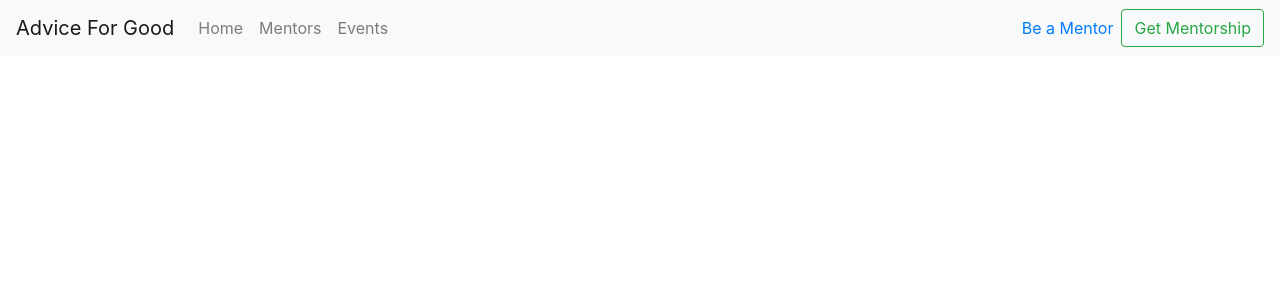
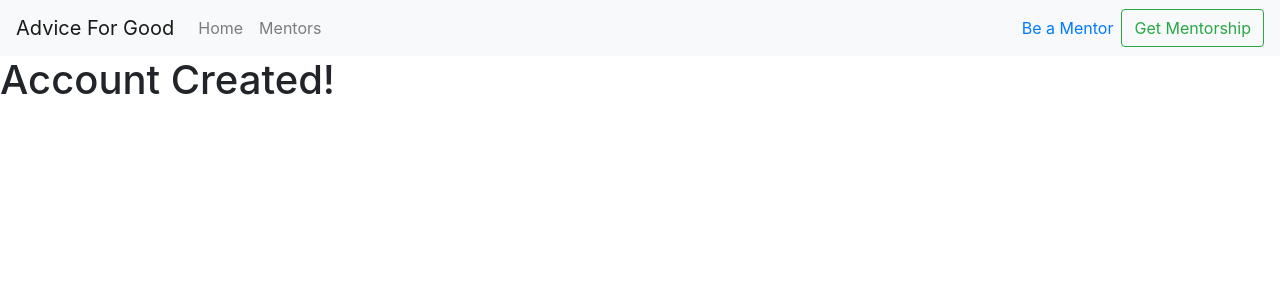
Before and after one commit to itsthechad/adviceforgood, a React (Create React App) app: page /signup-confirmation in a window 1280 px wide. Shown: the top 300 px of the page. Built offline with nearby package versions, Linux system fonts and the light colour scheme.

Commit message:
Created page for mentee signup confirmation. Removed Events page.

```diff
--- a/src/App.js
+++ b/src/App.js
@@ -4,11 +4,11 @@ import { Switch, Route } from 'react-router-dom';
 // Pages
 import Header from './components/Header';
 import Home from './pages/Home';
-import Events from './pages/Events';
 import Mentors from './pages/Mentors';
 import MenteeSignup from './pages/MenteeSignup';
 import MentorApply from './pages/MentorApply';
 import Mentor from './pages/Mentor';
+import MenteeSignupConfirmation from './pages/MenteeSignupConfirmation';
 
 export default class App extends Component {
     render() {
@@ -17,11 +17,11 @@ export default class App extends Component {
                 <Header />
                 <Switch>
                     <Route exact path="/" component={ Home } />
-                    <Route exact path="/events" component={ Events } />
                     <Route exact path="/mentors" component={ Mentors } />
                     <Route exact path="/mentors/:mentorSlug" component={ Mentor } />
                     <Route exact path="/signup" component={ MenteeSignup } />
                     <Route exact path="/mentor-apply" component={ MentorApply } />
+                    <Route exact path="/signup-confirmation" component={ MenteeSignupConfirmation } />
                 </Switch>
             </div>
         );
--- a/src/components/Header.js
+++ b/src/components/Header.js
@@ -14,7 +14,6 @@ export default class Header extends Component {
                         <div className="navbar-nav mr-auto">
                             <NavLink exact to="/" className="nav-item nav-link" activeClassName='active'>Home</NavLink>
                             <NavLink to="/mentors" className="nav-item nav-link" activeClassName='active'>Mentors</NavLink>
-                            <NavLink to="/events" className="nav-item nav-link" activeClassName='active'>Events</NavLink>
                         </div>
                         <Link to="/mentor-apply" className="my-2 mx-2 my-lg-0">Be a Mentor</Link>
                         <Link to="/signup" className="my-2 my-lg-0">
--- a/src/pages/Events.js
+++ /dev/null
@@ -1,9 +0,0 @@
-import React, { Component } from 'react';
-
-export default class Events extends Component {
-    render() {
-        return (
-            <h1>List of Events</h1>
-        );
-    }
-}
--- a/src/pages/MenteeSignup.js
+++ b/src/pages/MenteeSignup.js
@@ -29,7 +29,7 @@ export default class MenteeSignup extends Component {
         const { wasValidated, firstName, lastName, email, password, registerSuccess } = this.state;
 
         if (registerSuccess) {
-            return <Redirect to="/mentors"/>;
+            return <Redirect to="/signup-confirmation"/>;
         }
 
         return (
--- /dev/null
+++ b/src/pages/MenteeSignupConfirmation.js
@@ -0,0 +1,9 @@
+import React, { Component } from 'react';
+
+export default class MenteeSignupConfirmation extends Component {
+    render() {
+        return (
+            <h1>Account Created!</h1>
+        );
+    }
+}
```
